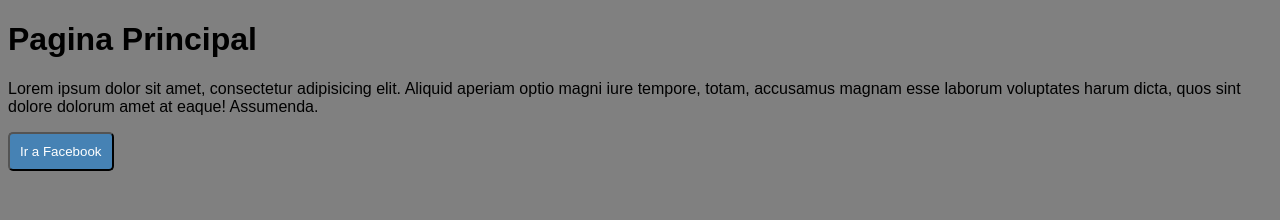
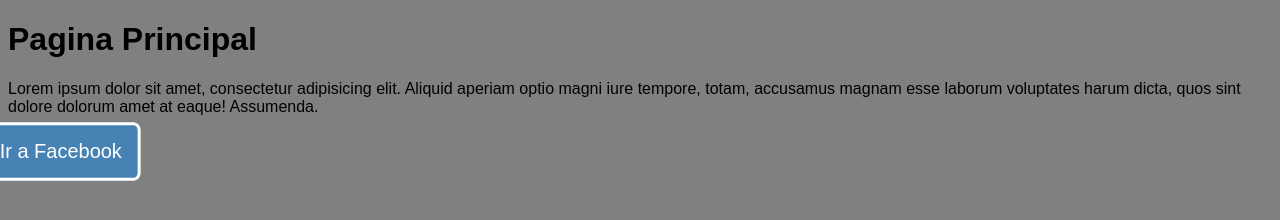
Before and after one commit to dalviik/holaMundo, a plain HTML site: page index.html in a window 1280 px wide. In both pictures the pointer is over the button "Ir a Facebook". Drawn offline with Linux system fonts and the light colour scheme.

Commit message:
Se agrego estilo al boton,transiciones y demas

```diff
--- a/styles/style.css
+++ b/styles/style.css
@@ -8,6 +8,13 @@ p{
 .btn{
 	padding: 10px;
 	border-radius: 5px;
+	border:2px solid steelblue;
+}
+.btn:hover{
+
+	border:2px solid white;
+	transform: scale(1.5);
+	transition: all ease 1s;
 }
 .btn-facebook{
 	background: steelblue;
```
